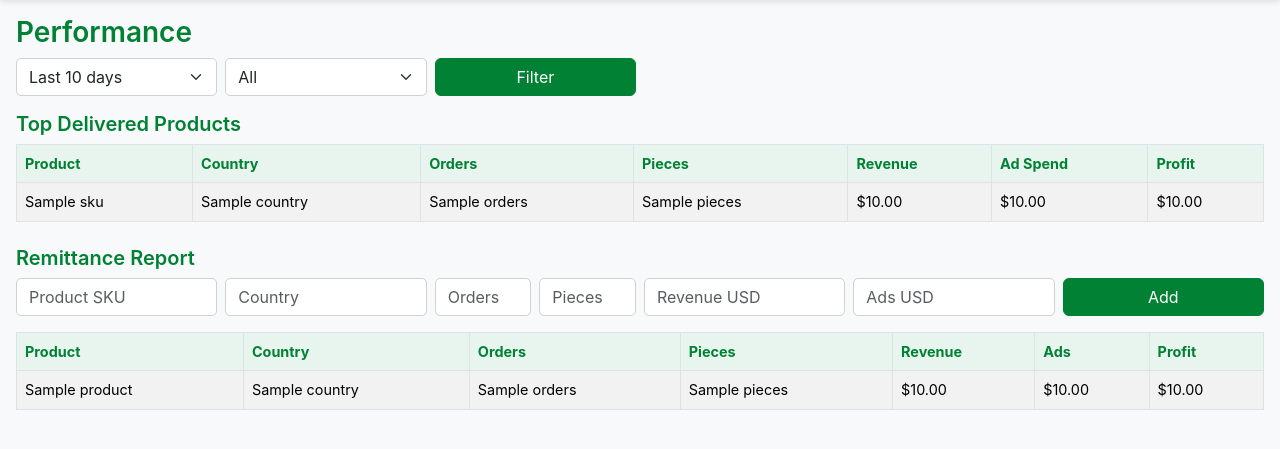
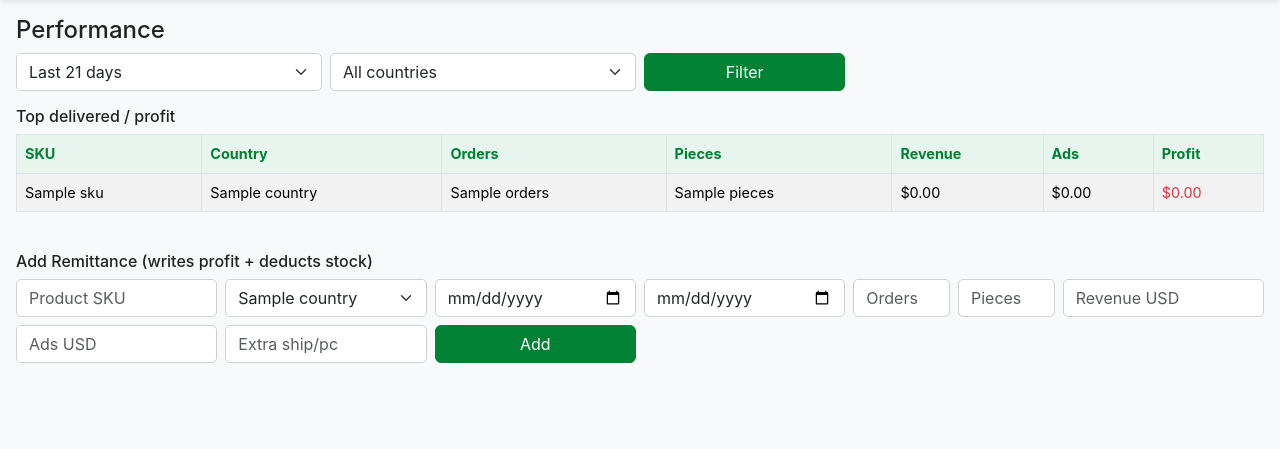
Before and after one commit to EAS-COD-System/eas, a Python web app: template templates/performance.html in a window 1280 px wide. Shown: the part 56-505 px from the top of the page. Run offline with Jinja, Linux system fonts and the light colour scheme; the template is opened without the code that fills it: most values are stand-ins (such as "Sample title", 1, 10 or a date in 2020).

Commit message:
Update performance.html

```diff
--- a/templates/performance.html
+++ b/templates/performance.html
@@ -1,58 +1,56 @@
 {% extends "base.html" %}
 {% block content %}
-<h3>Performance</h3>
+<h4>Performance</h4>
 <form class="row g-2 mb-3" method="get">
-  <div class="col-md-2">
+  <div class="col-md-3">
     <select name="period" class="form-select">
-      <option value="10d">Last 10 days</option>
-      <option value="21d">Last 21 days</option>
-      <option value="35d">Last 35 days</option>
-      <option value="60d">Last 60 days</option>
-      <option value="3m">Last 3 months</option>
-      <option value="6m">Last 6 months</option>
-      <option value="1y">Last 1 year</option>
+      <option value="10d" {% if request.args.get('period')=='10d' %}selected{% endif %}>Last 10 days</option>
+      <option value="21d" {% if request.args.get('period','21d')=='21d' %}selected{% endif %}>Last 21 days</option>
+      <option value="35d" {% if request.args.get('period')=='35d' %}selected{% endif %}>Last 35 days</option>
+      <option value="60d" {% if request.args.get('period')=='60d' %}selected{% endif %}>Last 60 days</option>
+      <option value="3m" {% if request.args.get('period')=='3m' %}selected{% endif %}>Last 3 months</option>
+      <option value="6m" {% if request.args.get('period')=='6m' %}selected{% endif %}>Last 6 months</option>
+      <option value="1y" {% if request.args.get('period')=='1y' %}selected{% endif %}>Last 1 year</option>
     </select>
   </div>
-  <div class="col-md-2"><select name="country" class="form-select"><option value="">All</option>{% for c in countries %}<option value="{{ c }}">{{ c }}</option>{% endfor %}</select></div>
+  <div class="col-md-3">
+    <select name="country" class="form-select">
+      <option value="" {% if not request.args.get('country') %}selected{% endif %}>All countries</option>
+      {% for c in countries %}<option value="{{ c }}" {% if request.args.get('country')==c %}selected{% endif %}>{{ c }}</option>{% endfor %}
+    </select>
+  </div>
   <div class="col-md-2"><button class="btn btn-success w-100">Filter</button></div>
 </form>
 
-<h5>Top Delivered Products</h5>
-<table class="table table-striped table-bordered">
-  <thead><tr><th>Product</th><th>Country</th><th>Orders</th><th>Pieces</th><th>Revenue</th><th>Ad Spend</th><th>Profit</th></tr></thead>
+<h6>Top delivered / profit</h6>
+<div class="table-responsive">
+<table class="table table-bordered table-striped">
+  <thead><tr><th>SKU</th><th>Country</th><th>Orders</th><th>Pieces</th><th>Revenue</th><th>Ads</th><th>Profit</th></tr></thead>
   <tbody>
-  {% for r in report %}
-  <tr>
-    <td>{{ r.sku }}</td><td>{{ r.country }}</td>
-    <td>{{ r.orders }}</td><td>{{ r.pieces }}</td>
-    <td>${{ '%.2f'|format(r.revenue) }}</td>
-    <td>${{ '%.2f'|format(r.ads) }}</td>
-    <td>${{ '%.2f'|format(r.profit) }}</td>
-  </tr>
-  {% endfor %}
+    {% for r in report %}
+    <tr>
+      <td>{{ r.sku }}</td><td>{{ r.country }}</td><td>{{ r.orders }}</td><td>{{ r.pieces }}</td>
+      <td>${{ '%.2f'|format(r.revenue or 0.0) }}</td><td>${{ '%.2f'|format(r.ads or 0.0) }}</td>
+      <td class="{{ 'text-success' if r.profit>=0 else 'text-danger' }}">${{ '%.2f'|format(r.profit or 0.0) }}</td>
+    </tr>
+    {% else %}<tr><td colspan="7" class="text-muted">No data</td></tr>{% endfor %}
   </tbody>
 </table>
+</div>
 
-<h5 class="mt-4">Remittance Report</h5>
-<form method="post" action="/add_remittance" class="row g-2 mb-3">
-  <div class="col-md-2"><input class="form-control" name="product" placeholder="Product SKU"></div>
-  <div class="col-md-2"><input class="form-control" name="country" placeholder="Country"></div>
-  <div class="col-md-1"><input class="form-control" name="orders" placeholder="Orders"></div>
-  <div class="col-md-1"><input class="form-control" name="pieces" placeholder="Pieces"></div>
-  <div class="col-md-2"><input class="form-control" name="revenue" placeholder="Revenue USD"></div>
-  <div class="col-md-2"><input class="form-control" name="ads" placeholder="Ads USD"></div>
+<h6 class="mt-4">Add Remittance (writes profit + deducts stock)</h6>
+<form method="post" action="/remit/add" class="row g-2">
+  <div class="col-md-2"><input class="form-control" name="sku" placeholder="Product SKU" required></div>
+  <div class="col-md-2"><select class="form-select" name="country" required>
+    {% for c in countries %}<option value="{{ c }}">{{ c }}</option>{% endfor %}
+  </select></div>
+  <div class="col-md-2"><input class="form-control" type="date" name="date_from" required></div>
+  <div class="col-md-2"><input class="form-control" type="date" name="date_to" required></div>
+  <div class="col-md-1"><input class="form-control" name="orders" type="number" placeholder="Orders"></div>
+  <div class="col-md-1"><input class="form-control" name="pieces" type="number" placeholder="Pieces"></div>
+  <div class="col-md-2"><input class="form-control" name="revenue" type="number" step="0.01" placeholder="Revenue USD"></div>
+  <div class="col-md-2"><input class="form-control" name="ads" type="number" step="0.01" placeholder="Ads USD"></div>
+  <div class="col-md-2"><input class="form-control" name="extra_ship" type="number" step="0.01" placeholder="Extra ship/pc"></div>
   <div class="col-md-2"><button class="btn btn-success w-100">Add</button></div>
 </form>
-
-<table class="table table-striped table-bordered">
-  <thead><tr><th>Product</th><th>Country</th><th>Orders</th><th>Pieces</th><th>Revenue</th><th>Ads</th><th>Profit</th></tr></thead>
-  <tbody>
-  {% for r in remits %}
-  <tr>
-    <td>{{ r.product }}</td><td>{{ r.country }}</td><td>{{ r.orders }}</td><td>{{ r.pieces }}</td>
-    <td>${{ '%.2f'|format(r.revenue) }}</td><td>${{ '%.2f'|format(r.ads) }}</td><td>${{ '%.2f'|format(r.profit) }}</td>
-  </tr>
-  {% endfor %}
-  </tbody>
-</table>
 {% endblock %}
```
